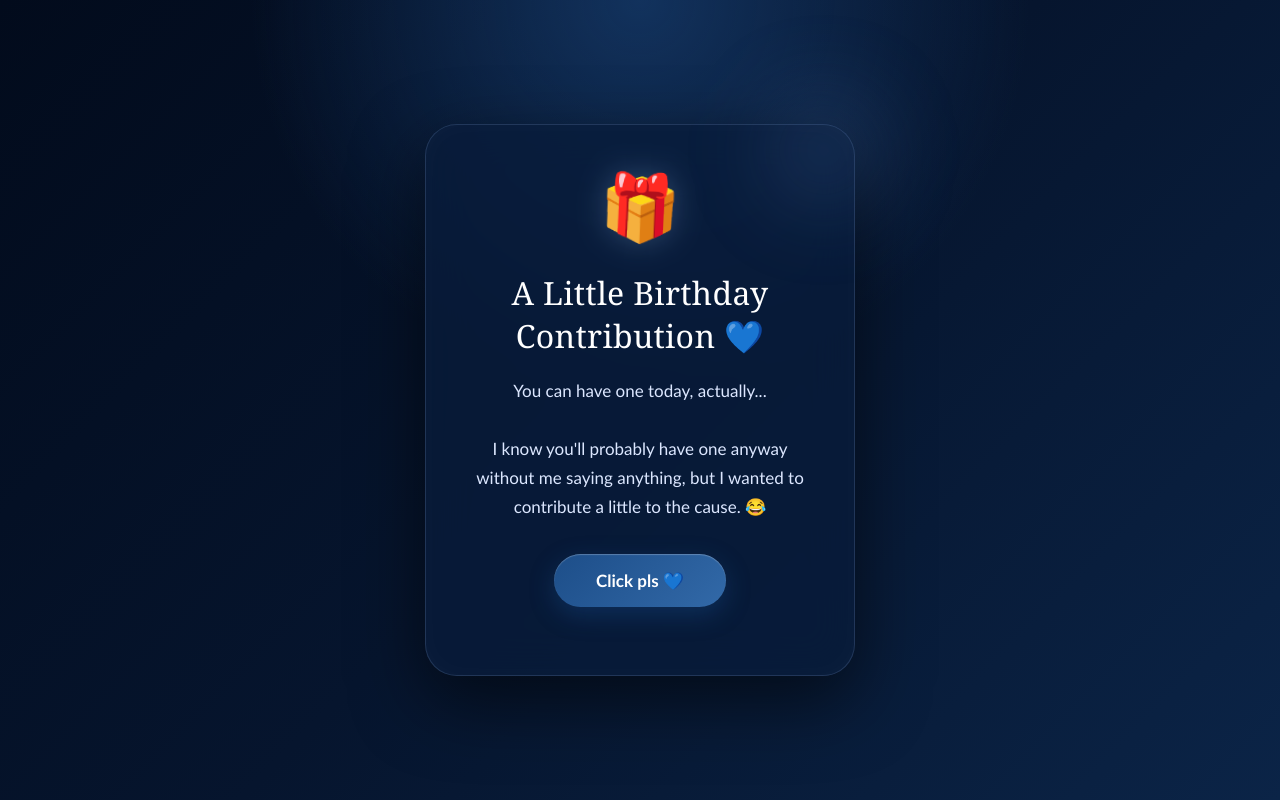
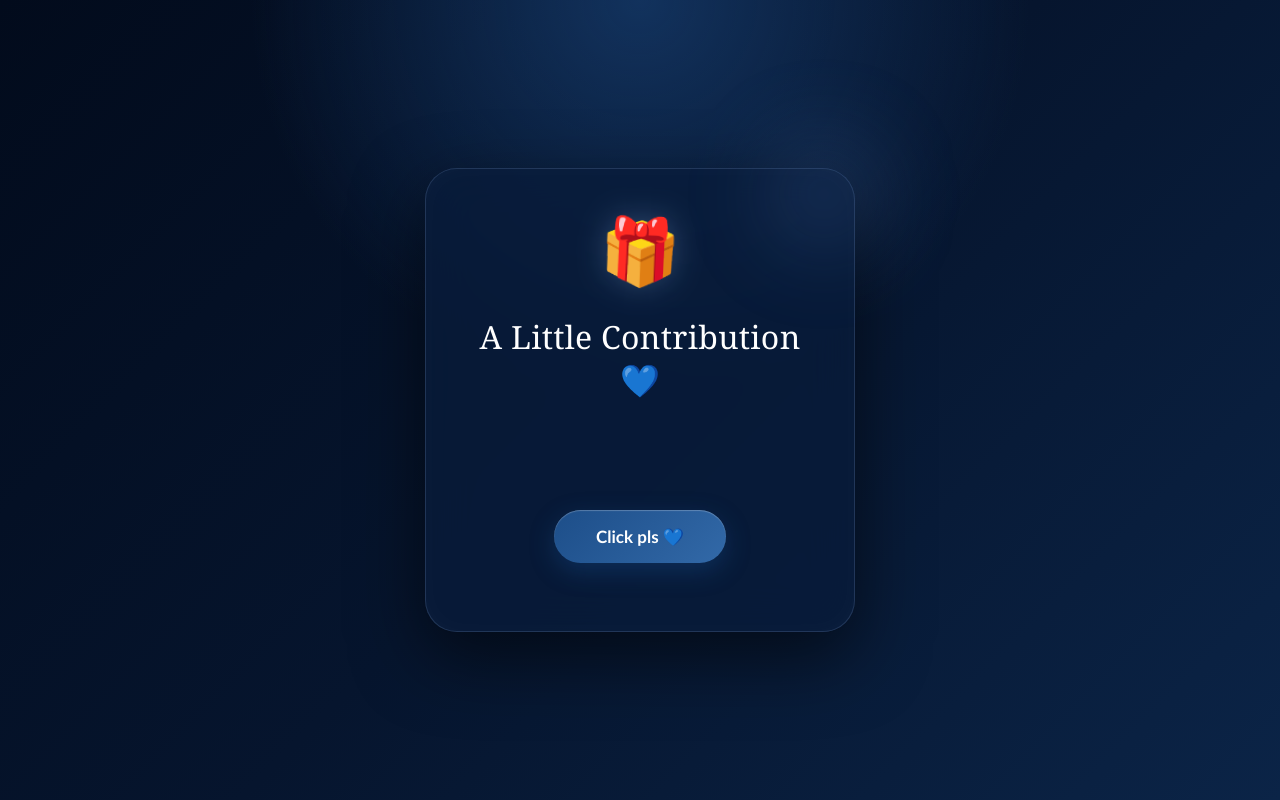
Before and after one commit to fsam90199109-art/birthday-reward, a plain HTML site: page index.html in a window 1280 px wide. Shown: the top 800 px of the page. Drawn offline with Linux system fonts and the light colour scheme.

Commit message:
Update index.html

```diff
--- a/index.html
+++ b/index.html
@@ -392,20 +392,16 @@ pointer-events:none;
 
 <h1>
 
-A Little Birthday Contribution 💙
+A Little Contribution 💙
 
 </h1>
 
 
 <p>
 
-You can have one today, actually...
 
 <br><br>
 
-I know you'll probably have one anyway without me saying anything,
-
-but I wanted to contribute a little to the cause. 😂
 
 </p>
 
```
